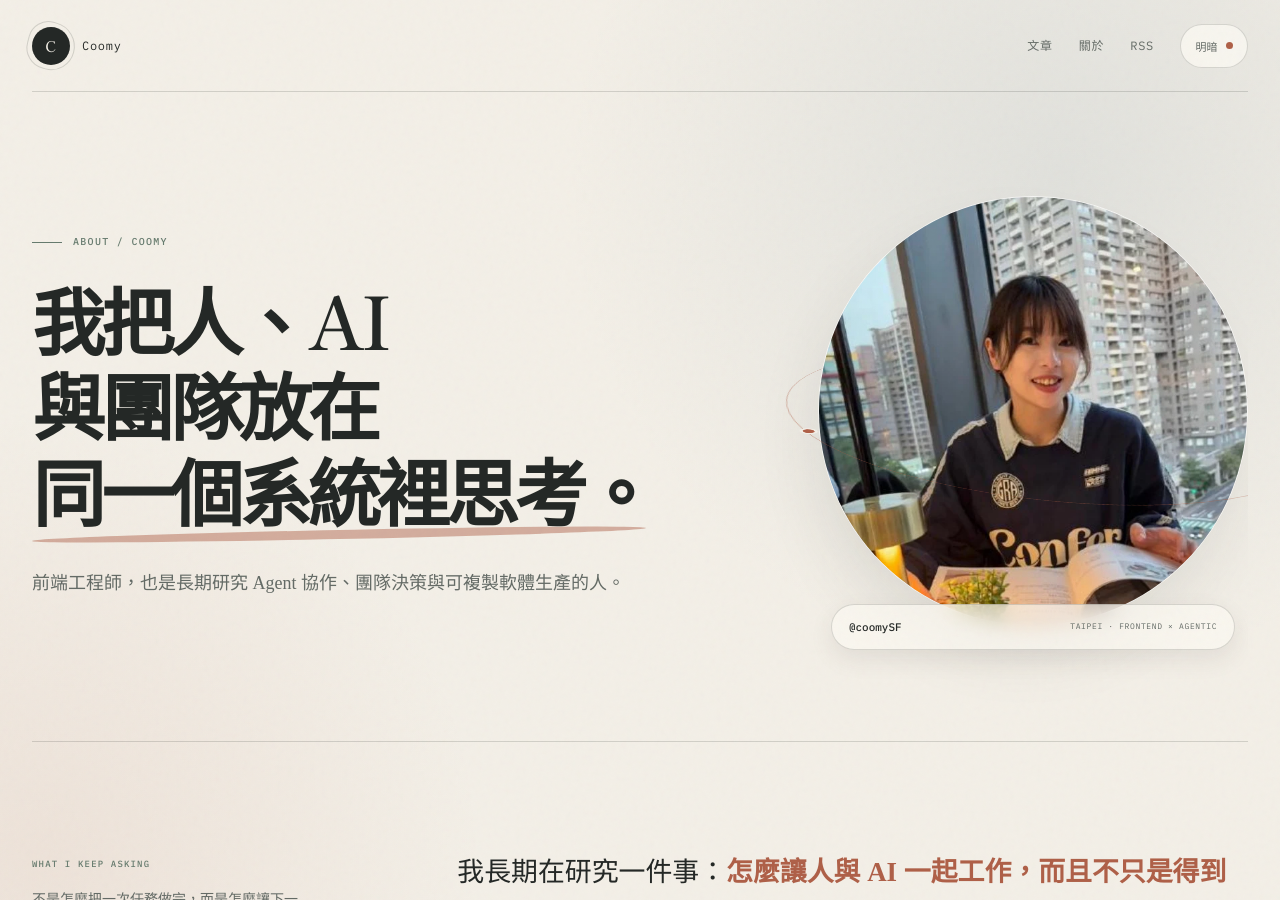
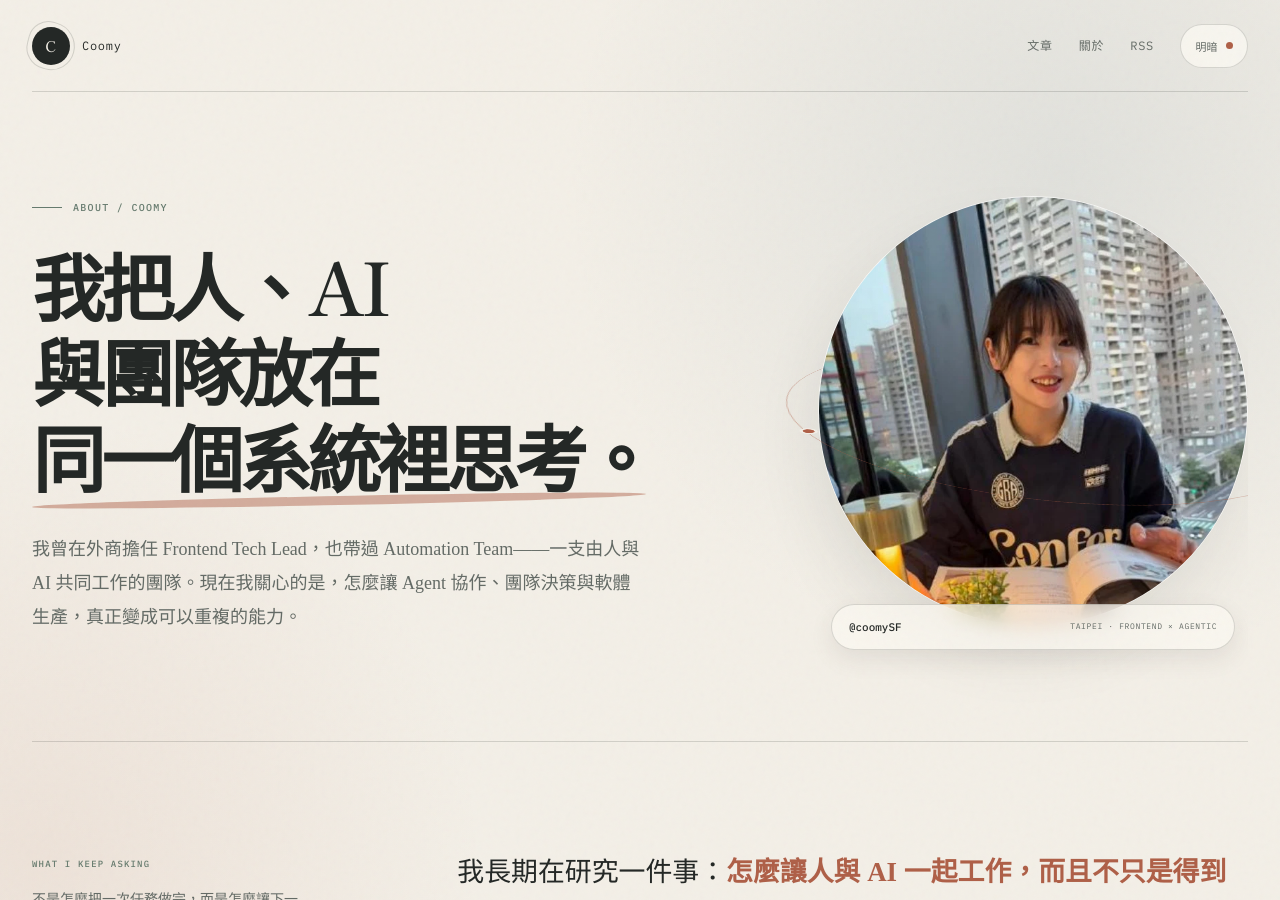
Before and after one commit to coomySF/coomySF.github.io, a Jekyll site: the page built from about.md, in a window 1280 px wide and 900 px high. Built offline with Jekyll 4.4.1, drawn with Linux system fonts in a browser that asks for light colours.

Commit message:
strengthen about introduction

```diff
--- a/about.md
+++ b/about.md
@@ -9,7 +9,7 @@ description: 關於 Coomy 與這個 Blog。
   <div class="about-heading">
     <p class="eyebrow">ABOUT / COOMY</p>
     <h1>我把人、AI<br>與團隊放在<br><em>同一個系統裡思考。</em></h1>
-    <p class="about-lead">前端工程師，也是長期研究 Agent 協作、團隊決策與可複製軟體生產的人。</p>
+    <p class="about-lead">我曾在外商擔任 Frontend Tech Lead，也帶過 Automation Team——一支由人與 AI 共同工作的團隊。現在我關心的是，怎麼讓 Agent 協作、團隊決策與軟體生產，真正變成可以重複的能力。</p>
   </div>
   <a class="about-portrait" href="https://github.com/coomySF" target="_blank" rel="me noopener" aria-label="前往 Coomy 的 GitHub 個人頁面">
     <span class="portrait-halo" aria-hidden="true"></span>
```
